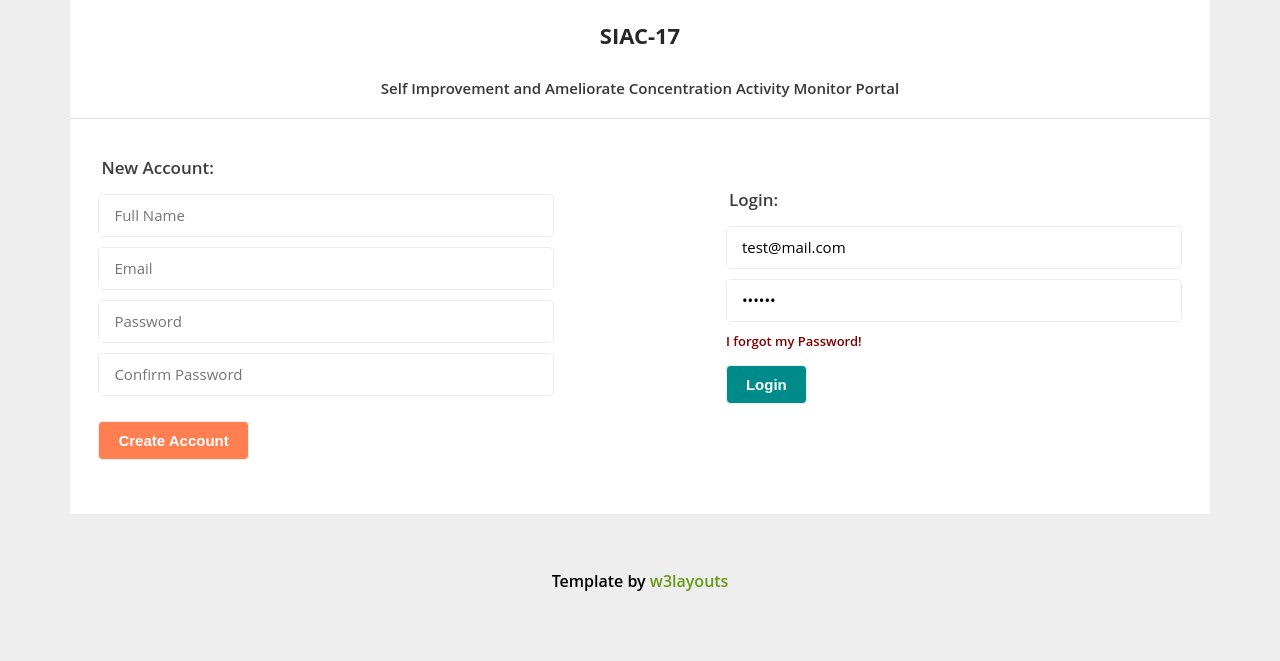
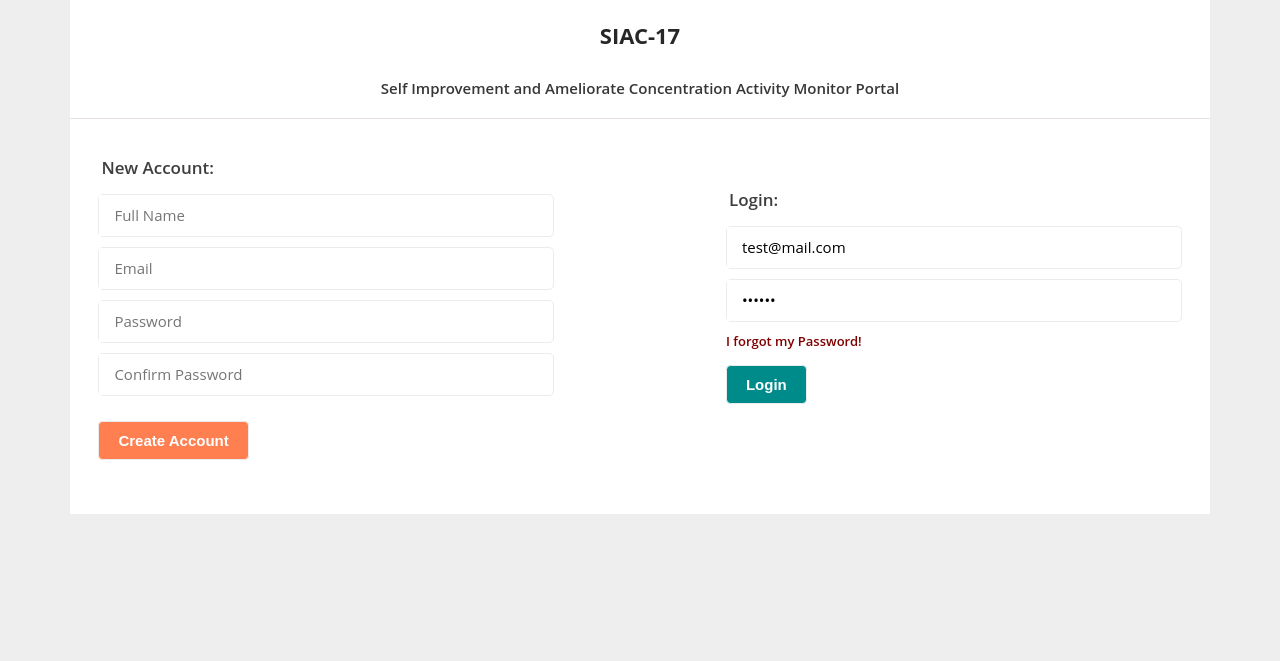
Before and after one commit to cnp96/SIAC-17, a PHP site: page / in a window 1280 px wide. Shown: the part 81-742 px from the top of the page. Run offline with PHP 8.4, Linux system fonts and the light colour scheme; some libraries are stand-ins or nearby versions.

Commit message:
Removed footer branding

```diff
--- a/index.php
+++ b/index.php
@@ -99,9 +99,9 @@ License URL: http://creativecommons.org/licenses/by/3.0/
 
 		</div>
 		<!-----start-copyright---->
-   			<div class="copy-right">
-				<p>Template by <a href="http://w3layouts.com">w3layouts</a></p>
-			</div>
+   <!--			<div class="copy-right">-->
+			<!--	<p>Template by <a href="http://w3layouts.com">w3layouts</a></p> -->
+			<!--</div>-->
 		<!-----//end-copyright---->
 		<script src="https://ajax.googleapis.com/ajax/libs/jquery/3.2.1/jquery.min.js"></script>
 		<script type="text/javascript" src="js/custom.js"></script>
```
